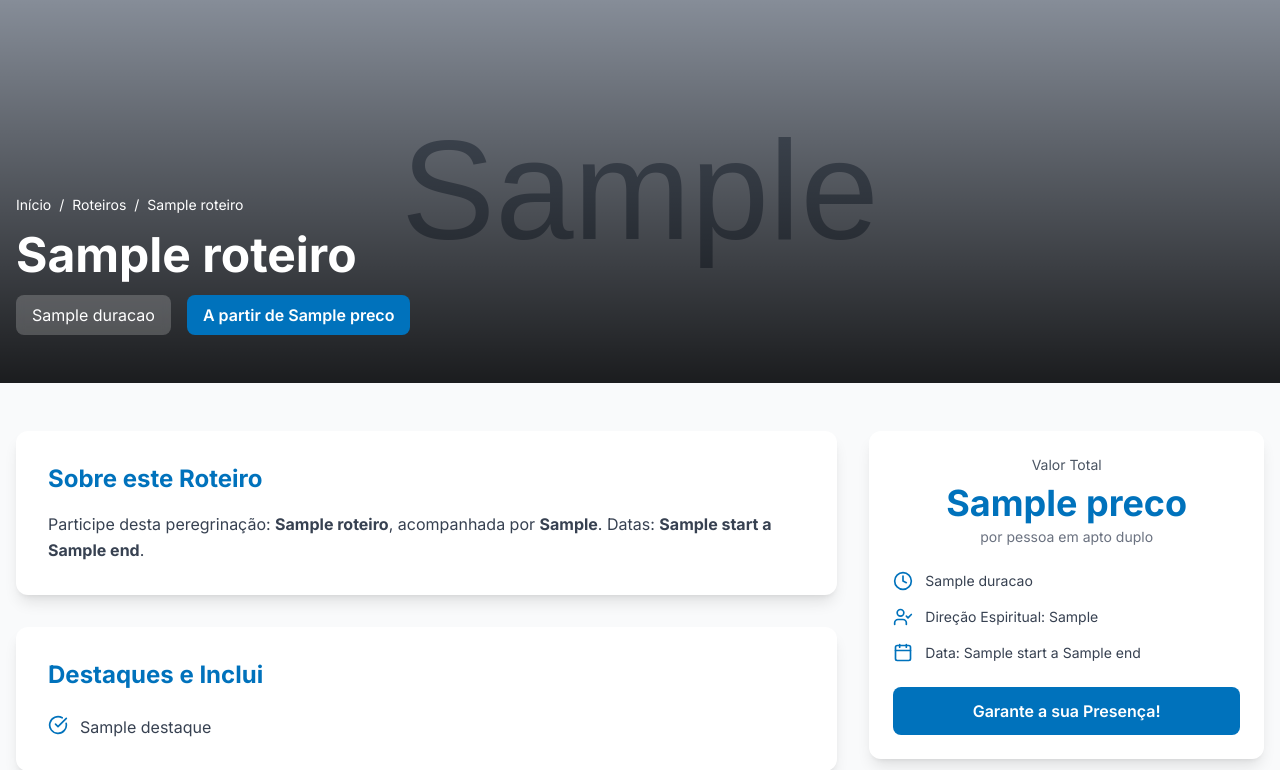
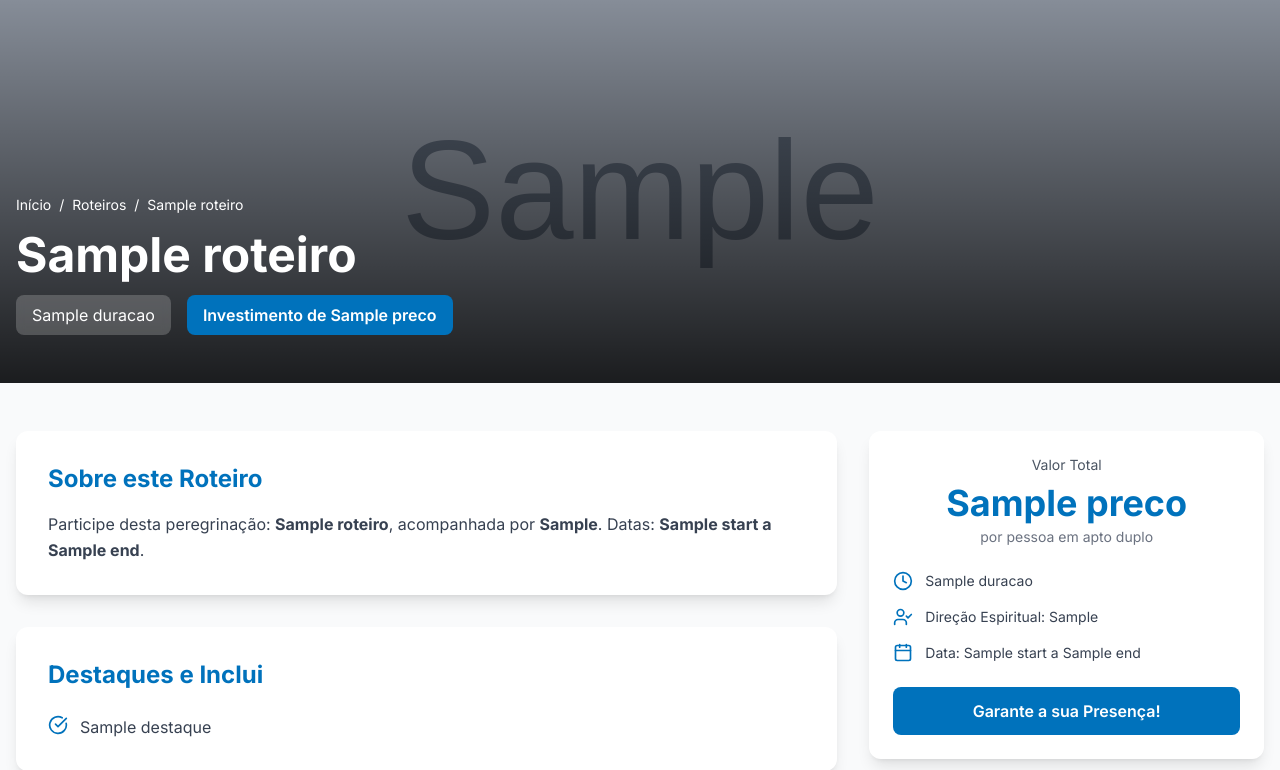
Before and after one commit to marcelofcn/peregrinecomacancaonova, a Flask app: template templates/detalhe.html in a window 1280 px wide. Shown: the part 97-867 px from the top of the page. Run offline with Flask 3, Linux system fonts and the light colour scheme; the template is opened without the code that fills it: most values are stand-ins (such as "Sample title", 1, 10 or a date in 2020); grey boxes marked "Sample" are stand-in pictures; some libraries are stand-ins or nearby versions.

Commit message:
Update detalhe.html

```diff
--- a/templates/detalhe.html
+++ b/templates/detalhe.html
@@ -25,7 +25,7 @@
                 <h1 class="text-4xl md:text-5xl font-bold mb-4">{{ roteiro.title }}</h1>
                 <div class="flex flex-wrap gap-4">
                     <span class="bg-white/20 backdrop-blur-sm px-4 py-2 rounded-lg flex items-center gap-2">{{ roteiro.duracao }}</span>
-                    <span class="bg-cancao-blue px-4 py-2 rounded-lg font-semibold">A partir de {{ roteiro.preco }}</span>
+                    <span class="bg-cancao-blue px-4 py-2 rounded-lg font-semibold">Investimento de {{ roteiro.preco }}</span>
                 </div>
             </div>
         </div>
```
